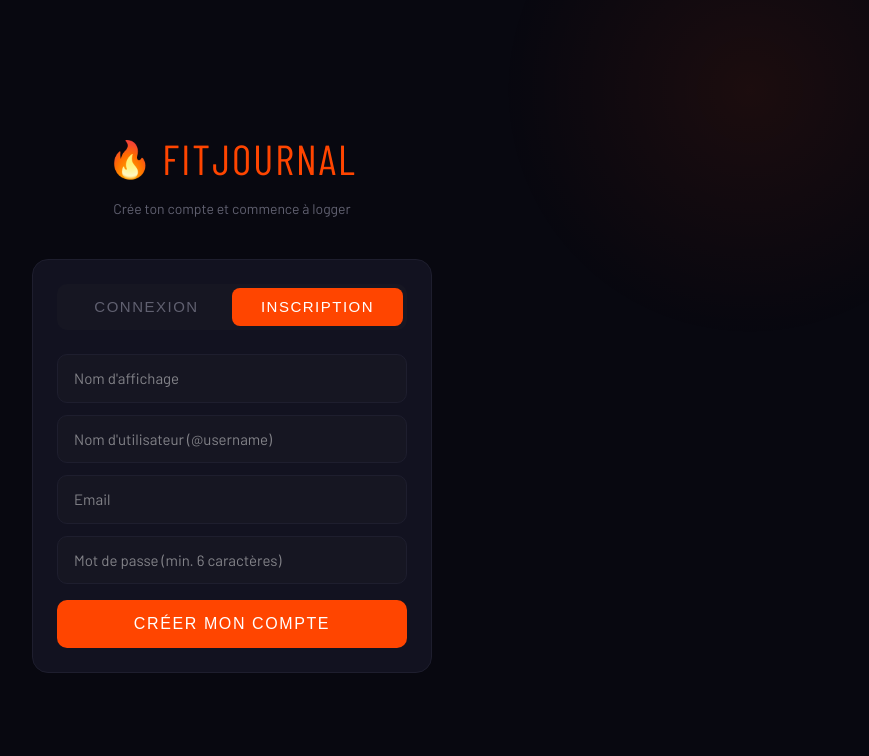
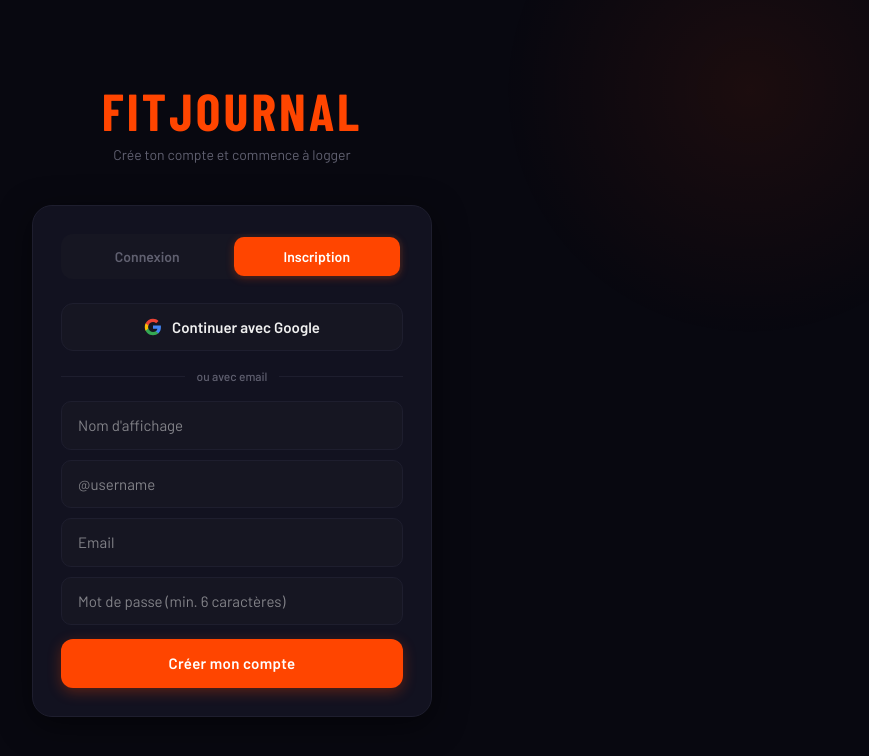
Before and after one commit to Mosugar/fitjournal, a Next.js app: page /signup in a window 1280 px wide. Shown: the top 756 px of the page, without its empty margins (408-1277 px from the left). Built offline with nearby package versions, Linux system fonts and the light colour scheme; no server answers; a web font is replaced by a local one.

Commit message:
feat: likes, comments, google auth, streak

```diff
--- a/app/[username]/ProfileClient.tsx
+++ b/app/[username]/ProfileClient.tsx
@@ -4,7 +4,6 @@ import { Profile, Session } from '@/lib/types'
 import Link from 'next/link'
 
 const FEELING_COLORS = ['', '#ef4444', '#f97316', '#eab308', '#22c55e', '#3b82f6']
-const FEELING_LABELS = ['', 'Épuisé', 'Fatigué', 'Normal', 'Bien', 'Au top']
 
 const IconEdit = () => (
   <svg width="14" height="14" viewBox="0 0 24 24" fill="none" stroke="currentColor" strokeWidth="2" strokeLinecap="round">
@@ -27,11 +26,49 @@ const IconDumbbell = () => (
     <path d="M6 4v16M18 4v16M3 8h4M17 8h4M3 16h4M17 16h4M7 12h10"/>
   </svg>
 )
+const IconFlame = () => (
+  <svg width="14" height="14" viewBox="0 0 24 24" fill="currentColor" stroke="none">
+    <path d="M12 2C9 7 6 8 6 13a6 6 0 0 0 12 0c0-4-3-7-6-11zm0 18a4 4 0 0 1-4-4c0-2.5 1.5-4 4-7 2.5 3 4 4.5 4 7a4 4 0 0 1-4 4z"/>
+  </svg>
+)
+
+function calcStreak(sessions: Session[]): number {
+  if (sessions.length === 0) return 0
+
+  // Get unique dates sorted descending
+  const dates = [...new Set(sessions.map(s => s.date))].sort((a, b) => b.localeCompare(a))
+
+  const today = new Date()
+  today.setHours(0, 0, 0, 0)
+  const todayStr = today.toISOString().split('T')[0]
+
+  const yesterday = new Date(today)
+  yesterday.setDate(yesterday.getDate() - 1)
+  const yesterdayStr = yesterday.toISOString().split('T')[0]
+
+  // Streak must start from today or yesterday
+  if (dates[0] !== todayStr && dates[0] !== yesterdayStr) return 0
+
+  let streak = 1
+  for (let i = 1; i < dates.length; i++) {
+    const prev = new Date(dates[i - 1])
+    const curr = new Date(dates[i])
+    const diffDays = Math.round((prev.getTime() - curr.getTime()) / (1000 * 60 * 60 * 24))
+    if (diffDays === 1) {
+      streak++
+    } else {
+      break
+    }
+  }
+
+  return streak
+}
 
 export default function ProfileClient({ profile, sessions, isOwn }: {
   profile: Profile; sessions: Session[]; isOwn: boolean
 }) {
   const recentSessions = sessions.slice(0, 3)
+  const streak = calcStreak(sessions)
 
   return (
     <div className="fadeUp">
@@ -42,7 +79,6 @@ export default function ProfileClient({ profile, sessions, isOwn }: {
         position: 'relative',
         overflow: 'hidden',
       }}>
-        {/* Geometric pattern */}
         <svg style={{ position: 'absolute', inset: 0, width: '100%', height: '100%', opacity: 0.08 }} viewBox="0 0 400 160">
           <line x1="0" y1="160" x2="160" y2="0" stroke="white" strokeWidth="1"/>
           <line x1="80" y1="160" x2="240" y2="0" stroke="white" strokeWidth="1"/>
@@ -57,7 +93,7 @@ export default function ProfileClient({ profile, sessions, isOwn }: {
       </div>
 
       <div style={{ padding: '0 20px' }}>
-        {/* Avatar row — avatar overlaps banner */}
+        {/* Avatar row */}
         <div style={{ display: 'flex', justifyContent: 'space-between', alignItems: 'flex-end', marginTop: -44, marginBottom: 14 }}>
           <div style={{ position: 'relative' }}>
             <img
@@ -71,7 +107,6 @@ export default function ProfileClient({ profile, sessions, isOwn }: {
                 display: 'block',
               }}
             />
-            {/* Online dot */}
             {isOwn && (
               <span style={{
                 position: 'absolute', bottom: 4, right: 4,
@@ -111,27 +146,50 @@ export default function ProfileClient({ profile, sessions, isOwn }: {
           display: 'grid', gridTemplateColumns: '1fr 1fr 1fr',
           gap: 8, marginBottom: 28,
         }}>
-          {[
-            { label: 'Séances', value: sessions.length },
-            { label: 'Streak', value: '–' },
-            { label: 'Plans', value: 3 },
-          ].map(s => (
-            <div key={s.label} style={{
-              background: 'var(--card)',
-              border: '1px solid var(--border)',
-              borderRadius: 12,
-              padding: '14px 12px',
-              textAlign: 'center',
-              boxShadow: 'var(--shadow)',
+          <div style={{
+            background: 'var(--card)', border: '1px solid var(--border)',
+            borderRadius: 12, padding: '14px 12px', textAlign: 'center',
+            boxShadow: 'var(--shadow)',
+          }}>
+            <div className="condensed" style={{ fontSize: 28, fontWeight: 800, color: 'var(--accent)', lineHeight: 1, marginBottom: 2 }}>
+              {sessions.length}
+            </div>
+            <div style={{ fontSize: 11, color: 'var(--text2)', fontWeight: 500, textTransform: 'uppercase', letterSpacing: '0.08em' }}>
+              Séances
+            </div>
+          </div>
+
+          <div style={{
+            background: streak > 0 ? 'linear-gradient(135deg, #ff450010, #ff450022)' : 'var(--card)',
+            border: streak > 0 ? '1px solid #ff450040' : '1px solid var(--border)',
+            borderRadius: 12, padding: '14px 12px', textAlign: 'center',
+            boxShadow: 'var(--shadow)',
+          }}>
+            <div className="condensed" style={{
+              fontSize: 28, fontWeight: 800, lineHeight: 1, marginBottom: 2,
+              color: streak > 0 ? '#ff4500' : 'var(--text2)',
+              display: 'flex', alignItems: 'center', justifyContent: 'center', gap: 4,
             }}>
-              <div className="condensed" style={{ fontSize: 28, fontWeight: 800, color: 'var(--accent)', lineHeight: 1, marginBottom: 2 }}>
-                {s.value}
-              </div>
-              <div style={{ fontSize: 11, color: 'var(--text2)', fontWeight: 500, textTransform: 'uppercase', letterSpacing: '0.08em' }}>
-                {s.label}
-              </div>
+              {streak > 0 && <IconFlame />}
+              {streak}
             </div>
-          ))}
+            <div style={{ fontSize: 11, color: 'var(--text2)', fontWeight: 500, textTransform: 'uppercase', letterSpacing: '0.08em' }}>
+              Streak
+            </div>
+          </div>
+
+          <div style={{
+            background: 'var(--card)', border: '1px solid var(--border)',
+            borderRadius: 12, padding: '14px 12px', textAlign: 'center',
+            boxShadow: 'var(--shadow)',
+          }}>
+            <div className="condensed" style={{ fontSize: 28, fontWeight: 800, color: 'var(--accent)', lineHeight: 1, marginBottom: 2 }}>
+              {new Set(sessions.flatMap(s => s.exercises?.map(e => e.name) || [])).size}
+            </div>
+            <div style={{ fontSize: 11, color: 'var(--text2)', fontWeight: 500, textTransform: 'uppercase', letterSpacing: '0.08em' }}>
+              Exercices
+            </div>
+          </div>
         </div>
 
         {/* Recent sessions */}
--- a/app/login/page.tsx
+++ b/app/login/page.tsx
@@ -6,10 +6,20 @@ import { createClient } from '@/lib/supabase/client'
 import Link from 'next/link'
 import toast from 'react-hot-toast'
 
+const GoogleIcon = () => (
+  <svg width="18" height="18" viewBox="0 0 24 24">
+    <path fill="#4285F4" d="M22.56 12.25c0-.78-.07-1.53-.2-2.25H12v4.26h5.92c-.26 1.37-1.04 2.53-2.21 3.31v2.77h3.57c2.08-1.92 3.28-4.74 3.28-8.09z"/>
+    <path fill="#34A853" d="M12 23c2.97 0 5.46-.98 7.28-2.66l-3.57-2.77c-.98.66-2.23 1.06-3.71 1.06-2.86 0-5.29-1.93-6.16-4.53H2.18v2.84C3.99 20.53 7.7 23 12 23z"/>
+    <path fill="#FBBC05" d="M5.84 14.09c-.22-.66-.35-1.36-.35-2.09s.13-1.43.35-2.09V7.07H2.18C1.43 8.55 1 10.22 1 12s.43 3.45 1.18 4.93l2.85-2.22.81-.62z"/>
+    <path fill="#EA4335" d="M12 5.38c1.62 0 3.06.56 4.21 1.64l3.15-3.15C17.45 2.09 14.97 1 12 1 7.7 1 3.99 3.47 2.18 7.07l3.66 2.84c.87-2.6 3.3-4.53 6.16-4.53z"/>
+  </svg>
+)
+
 export default function LoginPage() {
   const [email, setEmail] = useState('')
   const [password, setPassword] = useState('')
   const [loading, setLoading] = useState(false)
+  const [googleLoading, setGoogleLoading] = useState(false)
   const router = useRouter()
   const supabase = createClient()
 
@@ -24,15 +34,27 @@ export default function LoginPage() {
     router.refresh()
   }
 
+  const handleGoogle = async () => {
+    setGoogleLoading(true)
+    const { error } = await supabase.auth.signInWithOAuth({
+      provider: 'google',
+      options: { redirectTo: `${window.location.origin}/auth/callback` },
+    })
+    if (error) { toast.error('Erreur Google'); setGoogleLoading(false) }
+  }
+
   const inp: React.CSSProperties = {
     width: '100%', padding: '12px 16px', borderRadius: 10,
     background: 'var(--bg3)', border: '1px solid var(--border)',
-    color: 'var(--text)', fontSize: 15, outline: 'none',
+    color: 'var(--text)', fontSize: 15, outline: 'none', boxSizing: 'border-box',
   }
 
   return (
-    <div style={{ minHeight: '100vh', display: 'flex', alignItems: 'center', justifyContent: 'center', background: 'var(--bg)', padding: 20, position: 'relative', overflow: 'hidden' }}>
-      {/* BG decoration */}
+    <div style={{
+      minHeight: '100vh', display: 'flex', alignItems: 'center',
+      justifyContent: 'center', background: 'var(--bg)', padding: 20,
+      position: 'relative', overflow: 'hidden',
+    }}>
       <div style={{ position: 'fixed', inset: 0, pointerEvents: 'none', overflow: 'hidden' }}>
         <div style={{ position: 'absolute', top: '-30%', right: '-20%', width: 600, height: 600, borderRadius: '50%', background: 'radial-gradient(circle, rgba(255,69,0,0.06) 0%, transparent 70%)' }} />
         <div style={{ position: 'absolute', bottom: '-20%', left: '-20%', width: 500, height: 500, borderRadius: '50%', background: 'radial-gradient(circle, rgba(0,102,255,0.04) 0%, transparent 70%)' }} />
@@ -47,6 +69,8 @@ export default function LoginPage() {
         </div>
 
         <div style={{ background: 'var(--card)', border: '1px solid var(--border)', borderRadius: 20, padding: 28, boxShadow: 'var(--shadow-lg)' }}>
+
+          {/* Tabs */}
           <div style={{ display: 'flex', background: 'var(--bg3)', borderRadius: 12, padding: 3, marginBottom: 24, gap: 3 }}>
             {[['login', 'Connexion', '/login'], ['signup', 'Inscription', '/signup']].map(([id, label, href]) => (
               <Link key={id} href={href} style={{
@@ -59,6 +83,27 @@ export default function LoginPage() {
             ))}
           </div>
 
+          {/* Google */}
+          <button onClick={handleGoogle} disabled={googleLoading} style={{
+            width: '100%', padding: '12px', borderRadius: 12, marginBottom: 16,
+            background: 'var(--bg3)', border: '1px solid var(--border)',
+            color: 'var(--text)', cursor: googleLoading ? 'not-allowed' : 'pointer',
+            fontSize: 15, fontWeight: 600, display: 'flex', alignItems: 'center',
+            justifyContent: 'center', gap: 10, opacity: googleLoading ? 0.7 : 1,
+            boxSizing: 'border-box',
+          }}>
+            <GoogleIcon />
+            {googleLoading ? 'Redirection...' : 'Continuer avec Google'}
+          </button>
+
+          {/* Divider */}
+          <div style={{ display: 'flex', alignItems: 'center', gap: 12, marginBottom: 16 }}>
+            <div style={{ flex: 1, height: 1, background: 'var(--border)' }} />
+            <span style={{ fontSize: 12, color: 'var(--text2)', fontWeight: 500 }}>ou</span>
+            <div style={{ flex: 1, height: 1, background: 'var(--border)' }} />
+          </div>
+
+          {/* Email form */}
           <div style={{ display: 'flex', flexDirection: 'column', gap: 10 }}>
             <input style={inp} type="email" placeholder="Email" value={email} onChange={e => setEmail(e.target.value)} onKeyDown={e => e.key === 'Enter' && handleLogin()} />
             <input style={inp} type="password" placeholder="Mot de passe" value={password} onChange={e => setPassword(e.target.value)} onKeyDown={e => e.key === 'Enter' && handleLogin()} />
--- a/app/signup/page.tsx
+++ b/app/signup/page.tsx
@@ -6,46 +6,46 @@ import { createClient } from '@/lib/supabase/client'
 import Link from 'next/link'
 import toast from 'react-hot-toast'
 
+const GoogleIcon = () => (
+  <svg width="18" height="18" viewBox="0 0 24 24">
+    <path fill="#4285F4" d="M22.56 12.25c0-.78-.07-1.53-.2-2.25H12v4.26h5.92c-.26 1.37-1.04 2.53-2.21 3.31v2.77h3.57c2.08-1.92 3.28-4.74 3.28-8.09z"/>
+    <path fill="#34A853" d="M12 23c2.97 0 5.46-.98 7.28-2.66l-3.57-2.77c-.98.66-2.23 1.06-3.71 1.06-2.86 0-5.29-1.93-6.16-4.53H2.18v2.84C3.99 20.53 7.7 23 12 23z"/>
+    <path fill="#FBBC05" d="M5.84 14.09c-.22-.66-.35-1.36-.35-2.09s.13-1.43.35-2.09V7.07H2.18C1.43 8.55 1 10.22 1 12s.43 3.45 1.18 4.93l2.85-2.22.81-.62z"/>
+    <path fill="#EA4335" d="M12 5.38c1.62 0 3.06.56 4.21 1.64l3.15-3.15C17.45 2.09 14.97 1 12 1 7.7 1 3.99 3.47 2.18 7.07l3.66 2.84c.87-2.6 3.3-4.53 6.16-4.53z"/>
+  </svg>
+)
+
 export default function SignupPage() {
   const [email, setEmail] = useState('')
   const [password, setPassword] = useState('')
   const [username, setUsername] = useState('')
   const [displayName, setDisplayName] = useState('')
   const [loading, setLoading] = useState(false)
+  const [googleLoading, setGoogleLoading] = useState(false)
   const router = useRouter()
   const supabase = createClient()
 
+  const handleGoogle = async () => {
+    setGoogleLoading(true)
+    const { error } = await supabase.auth.signInWithOAuth({
+      provider: 'google',
+      options: { redirectTo: `${window.location.origin}/auth/callback` },
+    })
+    if (error) { toast.error('Erreur Google'); setGoogleLoading(false) }
+  }
+
   const handleSignup = async () => {
-    if (!email || !password || !username || !displayName) {
-      return toast.error('Remplis tous les champs')
-    }
+    if (!email || !password || !username || !displayName) return toast.error('Remplis tous les champs')
     if (username.length < 3) return toast.error('Username trop court (min 3 caractères)')
     if (password.length < 6) return toast.error('Mot de passe trop court (min 6 caractères)')
-
     setLoading(true)
 
-    // Check username disponible
-    const { data: existing } = await supabase
-      .from('profiles')
-      .select('id')
-      .eq('username', username.toLowerCase())
-      .single()
-
-    if (existing) {
-      toast.error('Ce username est déjà pris')
-      setLoading(false)
-      return
-    }
+    const { data: existing } = await supabase.from('profiles').select('id').eq('username', username.toLowerCase()).single()
+    if (existing) { toast.error('Ce username est déjà pris'); setLoading(false); return }
 
     const { data, error } = await supabase.auth.signUp({ email, password })
+    if (error || !data.user) { toast.error(error?.message || 'Erreur inscription'); setLoading(false); return }
 
-    if (error || !data.user) {
-      toast.error(error?.message || 'Erreur lors de l\'inscription')
-      setLoading(false)
-      return
-    }
-
-    // Créer le profil
     const { error: profileError } = await supabase.from('profiles').insert({
       id: data.user.id,
       username: username.toLowerCase(),
@@ -54,121 +54,85 @@ export default function SignupPage() {
       avatar_url: `https://api.dicebear.com/7.x/avataaars/svg?seed=${username}`,
     })
 
-    if (profileError) {
-      toast.error('Erreur lors de la création du profil')
-      setLoading(false)
-      return
-    }
+    if (profileError) { toast.error('Erreur création profil'); setLoading(false); return }
 
     toast.success('Compte créé ! Bienvenue 🔥')
     router.push(`/${username.toLowerCase()}`)
     router.refresh()
   }
 
-  const inputStyle: React.CSSProperties = {
-    width: '100%',
-    padding: '12px 16px',
-    borderRadius: 10,
-    background: 'var(--bg3)',
-    border: '1px solid var(--border)',
-    color: 'var(--text)',
-    fontSize: 15,
-    outline: 'none',
+  const inp: React.CSSProperties = {
+    width: '100%', padding: '12px 16px', borderRadius: 10,
+    background: 'var(--bg3)', border: '1px solid var(--border)',
+    color: 'var(--text)', fontSize: 15, outline: 'none', boxSizing: 'border-box',
   }
 
   return (
     <div style={{
-      minHeight: '100vh',
-      display: 'flex',
-      alignItems: 'center',
-      justifyContent: 'center',
-      background: 'var(--bg)',
-      padding: 20,
+      minHeight: '100vh', display: 'flex', alignItems: 'center',
+      justifyContent: 'center', background: 'var(--bg)', padding: 20,
     }}>
       <div style={{ position: 'fixed', inset: 0, overflow: 'hidden', pointerEvents: 'none' }}>
-        <div style={{
-          position: 'absolute', top: '-20%', right: '-10%',
-          width: 500, height: 500, borderRadius: '50%',
-          background: 'radial-gradient(circle, #ff450015 0%, transparent 70%)',
-        }} />
-        <div style={{
-          position: 'absolute', bottom: '-10%', left: '-10%',
-          width: 400, height: 400, borderRadius: '50%',
-          background: 'radial-gradient(circle, #00c8ff10 0%, transparent 70%)',
-        }} />
+        <div style={{ position: 'absolute', top: '-20%', right: '-10%', width: 500, height: 500, borderRadius: '50%', background: 'radial-gradient(circle, #ff450015 0%, transparent 70%)' }} />
+        <div style={{ position: 'absolute', bottom: '-10%', left: '-10%', width: 400, height: 400, borderRadius: '50%', background: 'radial-gradient(circle, #00c8ff10 0%, transparent 70%)' }} />
       </div>
 
-      <div style={{ width: '100%', maxWidth: 400, position: 'relative', zIndex: 1 }}>
+      <div style={{ width: '100%', maxWidth: 400, position: 'relative', zIndex: 1 }} className="fadeUp">
         <div style={{ textAlign: 'center', marginBottom: 40 }}>
-          <div style={{ display: 'inline-flex', alignItems: 'center', gap: 10, marginBottom: 8 }}>
-            <span style={{ fontSize: 36 }}>🔥</span>
-            <span className="bebas" style={{ fontSize: 42, color: 'var(--accent)' }}>FITJOURNAL</span>
-          </div>
-          <p style={{ color: 'var(--text2)', fontSize: 14, margin: 0 }}>
-            Crée ton compte et commence à logger
-          </p>
+          <h1 className="condensed" style={{ fontSize: 52, fontWeight: 900, color: 'var(--accent)', letterSpacing: '0.06em', lineHeight: 1, marginBottom: 8 }}>
+            FITJOURNAL
+          </h1>
+          <p style={{ color: 'var(--text2)', fontSize: 14 }}>Crée ton compte et commence à logger</p>
         </div>
 
-        <div style={{
-          background: 'var(--card)',
-          border: '1px solid var(--border)',
-          borderRadius: 16,
-          padding: 24,
-        }}>
-          <div style={{
-            display: 'flex',
-            background: 'var(--bg3)',
-            borderRadius: 10,
-            padding: 4,
-            marginBottom: 24,
-          }}>
-            {[['login', 'CONNEXION', '/login'], ['signup', 'INSCRIPTION', '/signup']].map(([id, label, href]) => (
+        <div style={{ background: 'var(--card)', border: '1px solid var(--border)', borderRadius: 20, padding: 28, boxShadow: 'var(--shadow-lg)' }}>
+
+          {/* Tabs */}
+          <div style={{ display: 'flex', background: 'var(--bg3)', borderRadius: 12, padding: 3, marginBottom: 24, gap: 3 }}>
+            {[['login', 'Connexion', '/login'], ['signup', 'Inscription', '/signup']].map(([id, label, href]) => (
               <Link key={id} href={href} style={{
-                flex: 1, padding: '8px', borderRadius: 8, textAlign: 'center',
-                fontFamily: "'Bebas Neue', sans-serif", fontSize: 15, letterSpacing: '0.1em',
-                textDecoration: 'none',
+                flex: 1, padding: '9px', borderRadius: 10, textAlign: 'center',
+                fontWeight: 600, fontSize: 14, textDecoration: 'none', transition: 'all 0.15s',
                 background: id === 'signup' ? 'var(--accent)' : 'transparent',
                 color: id === 'signup' ? '#fff' : 'var(--text2)',
-              }}>
-                {label}
-              </Link>
+                boxShadow: id === 'signup' ? '0 2px 8px rgba(255,69,0,0.3)' : 'none',
+              }}>{label}</Link>
             ))}
           </div>
 
-          <div style={{ display: 'flex', flexDirection: 'column', gap: 12 }}>
-            <input style={inputStyle} placeholder="Nom d'affichage" value={displayName} onChange={e => setDisplayName(e.target.value)} />
-            <input
-              style={inputStyle}
-              placeholder="Nom d'utilisateur (@username)"
-              value={username}
-              onChange={e => setUsername(e.target.value.replace(/[^a-z0-9_]/gi, '').toLowerCase())}
-            />
-            <input style={inputStyle} type="email" placeholder="Email" value={email} onChange={e => setEmail(e.target.value)} />
-            <input
-              style={inputStyle}
-              type="password"
-              placeholder="Mot de passe (min. 6 caractères)"
-              value={password}
-              onChange={e => setPassword(e.target.value)}
-              onKeyDown={e => e.key === 'Enter' && handleSignup()}
-            />
-            <button
-              onClick={handleSignup}
-              disabled={loading}
-              style={{
-                padding: '12px 20px',
-                borderRadius: 10,
-                background: loading ? 'var(--bg3)' : 'var(--accent)',
-                color: '#fff',
-                border: 'none',
-                cursor: loading ? 'not-allowed' : 'pointer',
-                fontFamily: "'Bebas Neue', sans-serif",
-                fontSize: 16,
-                letterSpacing: '0.1em',
-                marginTop: 4,
-              }}
-            >
-              {loading ? 'CRÉATION...' : 'CRÉER MON COMPTE'}
+          {/* Google */}
+          <button onClick={handleGoogle} disabled={googleLoading} style={{
+            width: '100%', padding: '12px', borderRadius: 12, marginBottom: 16,
+            background: 'var(--bg3)', border: '1px solid var(--border)',
+            color: 'var(--text)', cursor: googleLoading ? 'not-allowed' : 'pointer',
+            fontSize: 15, fontWeight: 600, display: 'flex', alignItems: 'center',
+            justifyContent: 'center', gap: 10, opacity: googleLoading ? 0.7 : 1,
+            boxSizing: 'border-box',
+          }}>
+            <GoogleIcon />
+            {googleLoading ? 'Redirection...' : 'Continuer avec Google'}
+          </button>
+
+          {/* Divider */}
+          <div style={{ display: 'flex', alignItems: 'center', gap: 12, marginBottom: 16 }}>
+            <div style={{ flex: 1, height: 1, background: 'var(--border)' }} />
+            <span style={{ fontSize: 12, color: 'var(--text2)', fontWeight: 500 }}>ou avec email</span>
+            <div style={{ flex: 1, height: 1, background: 'var(--border)' }} />
+          </div>
+
+          <div style={{ display: 'flex', flexDirection: 'column', gap: 10 }}>
+            <input style={inp} placeholder="Nom d'affichage" value={displayName} onChange={e => setDisplayName(e.target.value)} />
+            <input style={inp} placeholder="@username" value={username} onChange={e => setUsername(e.target.value.replace(/[^a-z0-9_]/gi, '').toLowerCase())} />
+            <input style={inp} type="email" placeholder="Email" value={email} onChange={e => setEmail(e.target.value)} />
+            <input style={inp} type="password" placeholder="Mot de passe (min. 6 caractères)" value={password} onChange={e => setPassword(e.target.value)} onKeyDown={e => e.key === 'Enter' && handleSignup()} />
+            <button onClick={handleSignup} disabled={loading} style={{
+              padding: '13px', borderRadius: 12, marginTop: 4,
+              background: loading ? 'var(--bg3)' : 'var(--accent)',
+              color: '#fff', border: 'none', cursor: loading ? 'not-allowed' : 'pointer',
+              fontSize: 15, fontWeight: 700, letterSpacing: '0.02em',
+              boxShadow: loading ? 'none' : '0 4px 14px rgba(255,69,0,0.3)',
+            }}>
+              {loading ? 'Création...' : 'Créer mon compte'}
             </button>
           </div>
         </div>
```
Also changed, not shown: app/[username]/journal/[sessionId]/page.tsx (+28 -78 lines).
